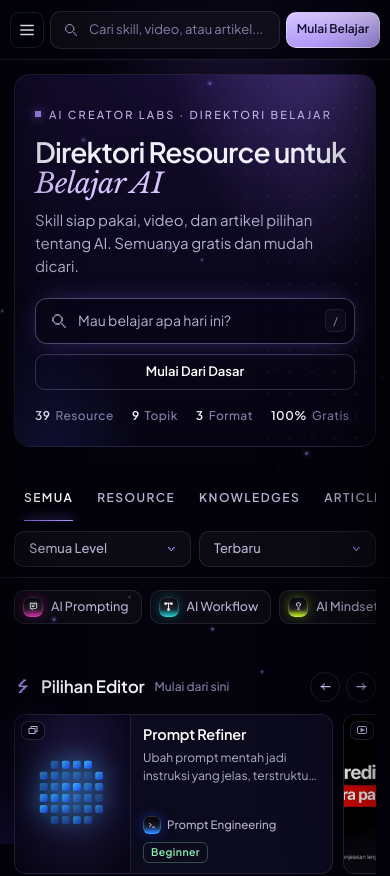
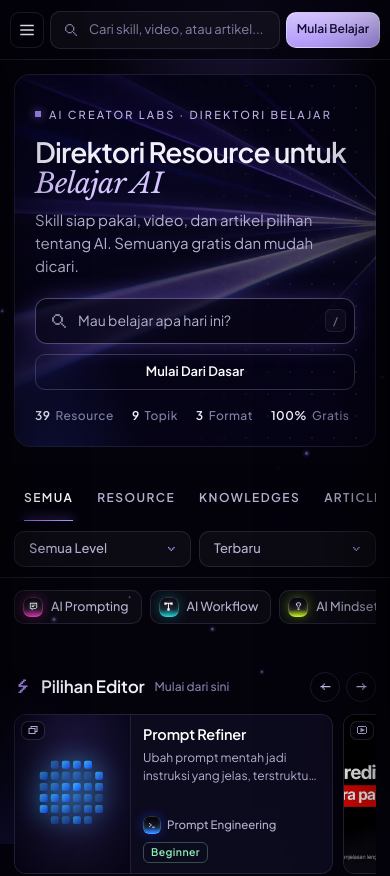
Before and after one commit to fieldofpraxis/ACL-PublicDirectory2, a plain HTML site: page index.html in a window 390 px wide. Shown: the top 876 px of the page. Drawn offline with nearby package versions, Linux system fonts and the light colour scheme.

Commit message:
Hero: light-beam background image
Co-Authored-By: Claude Sonnet 5.5 <noreply@anthropic.com>
Claude-Session: https://claude.ai/code/session_015ez9Tos3nKVWbBGBx7gJRk

```diff
--- a/index.html
+++ b/index.html
@@ -149,8 +149,8 @@ kbd{font:500 11px/1 var(--disp);padding:5px 7px;border-radius:6px;border:1px sol
 .btn.o{border:1px solid var(--line2);color:#fff}.btn.o:hover{background:rgba(180,150,255,.1)}
 .btn svg{width:15px;height:15px}
 /* hero */
-.hero{position:relative;overflow:hidden;margin:18px 24px 0;padding:34px 34px 30px;border-radius:16px;border:1px solid var(--line);background:linear-gradient(180deg,rgba(32,19,73,.5),rgba(9,8,26,.4))}
-.hero::before{content:"";position:absolute;inset:0;pointer-events:none;background:radial-gradient(70% 120% at 85% -20%,rgba(146,108,238,.38),transparent 62%),radial-gradient(50% 90% at 5% 120%,rgba(70,90,255,.22),transparent 65%)}
+.hero{position:relative;overflow:hidden;margin:18px 24px 0;padding:34px 34px 30px;border-radius:16px;border:1px solid var(--line);background:linear-gradient(90deg,rgba(6,4,22,.92) 0%,rgba(8,6,28,.6) 42%,rgba(8,6,28,.08) 100%),url(images/hero-beam.webp) 88% 40%/cover no-repeat,#07051a}
+.hero::before{content:"";position:absolute;inset:0;pointer-events:none;background:radial-gradient(50% 90% at 5% 120%,rgba(70,90,255,.2),transparent 65%)}
 .hero::after{content:"";position:absolute;inset:0;pointer-events:none;background-image:radial-gradient(rgba(200,196,255,.16) 1px,transparent 1.2px);background-size:22px 22px;-webkit-mask-image:linear-gradient(90deg,transparent 30%,#000 100%);mask-image:linear-gradient(90deg,transparent 30%,#000 100%);opacity:.7}
 .hero>*{position:relative;z-index:1}
 .eb{display:inline-flex;align-items:center;gap:8px;font:500 11px/1 var(--disp);letter-spacing:.2em;text-transform:uppercase;color:var(--v6);opacity:.9}
@@ -301,7 +301,7 @@ h1 .sr{font:italic 400 calc(.9em + 2pt)/1 var(--serif);letter-spacing:-.02em;col
 body.so .side{transform:none}.sbk{display:block}body.so .sbk{opacity:1;visibility:visible}
 .sx{display:grid}.scb{display:none}.hb{display:grid}.tlogo{display:block}
 .side{position:fixed;width:248px}.side .si{width:248px;box-shadow:none}.sh{flex-direction:row}
-.top{padding:0 14px}.ban{margin:14px 14px 0;min-height:150px}.bt{padding:22px 20px}.ban .bi{width:100%;opacity:.7}.tab{height:46px;padding:0 10px}.hero{margin:14px 14px 0;padding:26px 20px 24px}.wrap{padding:0 14px 50px}.tb{margin:18px -14px 0;padding:10px 14px}
+.top{padding:0 14px}.ban{margin:14px 14px 0;min-height:150px}.bt{padding:22px 20px}.ban .bi{width:100%;opacity:.7}.tab{height:46px;padding:0 10px}.hero{margin:14px 14px 0;padding:26px 20px 24px;background:linear-gradient(180deg,rgba(6,4,22,.55),rgba(6,4,22,.82)),url(images/hero-beam.webp) 80% 30%/cover no-repeat,#07051a}.wrap{padding:0 14px 50px}.tb{margin:18px -14px 0;padding:10px 14px}
 }
 @media(max-width:700px){
 .tr .g{display:none}.stg kbd{display:none}
```
Also changed, not shown: images/hero-beam.webp (added).
